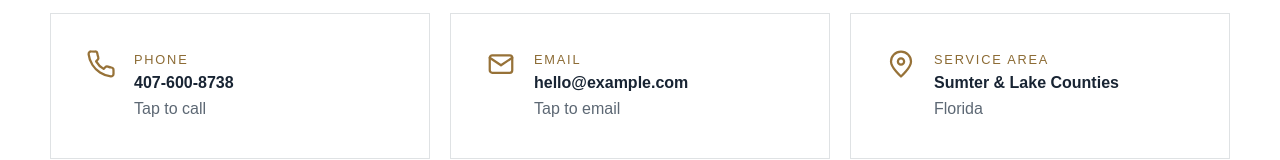
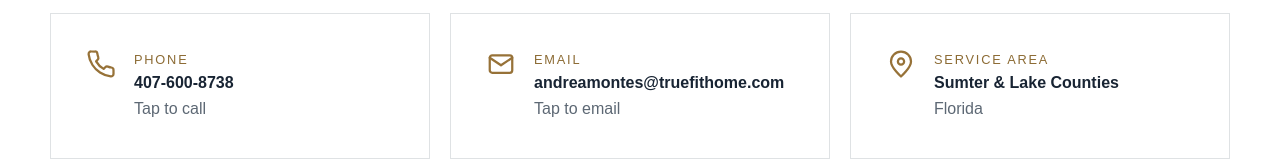
Before and after one commit to andre83411/truefit-home-improvements, a Next.js app: page /contact in a window 1280 px wide. Shown: the part 680-840 px from the top of the page. Built offline with nearby package versions, Linux system fonts and the light colour scheme; no server answers.

Commit message:
Update business email address

```diff
--- a/app/contact/page.tsx
+++ b/app/contact/page.tsx
@@ -1,3 +1,3 @@
 import type { Metadata } from "next"; import Link from "next/link"; import { Shell } from "@/components/Shell"; import { PageHero } from "@/components/PageHero"; import { Mail, Phone, Pin, Arrow } from "@/components/icons";
 export const metadata:Metadata={title:"Contact TrueFit Home Improvements",description:"Contact TrueFit Home Improvements for handyman and small home improvement projects in Sumter and Lake Counties, Florida."};
-export default function Contact(){return <Shell><PageHero eyebrow="CONTACT" title="Let’s talk about what your home needs.">Call, email, or send a quote request. We’ll get back to you as soon as we can during normal business hours.</PageHero><section className="section"><div className="container contact-grid"><a href="tel:+14076008738"><Phone/><span><small>PHONE</small><b>407-600-8738</b><em>Tap to call</em></span></a><a href="mailto:hello@example.com"><Mail/><span><small>EMAIL</small><b>hello@example.com</b><em>Tap to email</em></span></a><div><Pin/><span><small>SERVICE AREA</small><b>Sumter &amp; Lake Counties</b><em>Florida</em></span></div></div><div className="container contact-banner"><div><span className="eyebrow gold">THE FASTEST WAY TO START</span><h2>Send your project details and photos online.</h2></div><Link className="button button-gold" href="/request-a-quote">Request a Quote <Arrow/></Link></div></section></Shell>}
+export default function Contact(){return <Shell><PageHero eyebrow="CONTACT" title="Let’s talk about what your home needs.">Call, email, or send a quote request. We’ll get back to you as soon as we can during normal business hours.</PageHero><section className="section"><div className="container contact-grid"><a href="tel:+14076008738"><Phone/><span><small>PHONE</small><b>407-600-8738</b><em>Tap to call</em></span></a><a href="mailto:andreamontes@truefithome.com"><Mail/><span><small>EMAIL</small><b>andreamontes@truefithome.com</b><em>Tap to email</em></span></a><div><Pin/><span><small>SERVICE AREA</small><b>Sumter &amp; Lake Counties</b><em>Florida</em></span></div></div><div className="container contact-banner"><div><span className="eyebrow gold">THE FASTEST WAY TO START</span><h2>Send your project details and photos online.</h2></div><Link className="button button-gold" href="/request-a-quote">Request a Quote <Arrow/></Link></div></section></Shell>}
--- a/app/layout.tsx
+++ b/app/layout.tsx
@@ -1,4 +1,4 @@
 import type { Metadata } from "next"; import "./globals.css";
 export const metadata: Metadata = { metadataBase:new URL(process.env.NEXT_PUBLIC_SITE_URL||"https://www.example.com"), title:{default:"TrueFit Home Improvements | Handyman Services in Sumter & Lake Counties",template:"%s | TrueFit Home Improvements"}, description:"Locally owned handyman and small home improvement services for homeowners and property managers in Sumter and Lake Counties, Florida.", icons:{icon:"/favicon.svg"}, openGraph:{title:"TrueFit Home Improvements",description:"Quality improvements. Lasting results. Serving Sumter and Lake Counties, Florida.",type:"website",locale:"en_US",images:[{url:"/og.png",width:1536,height:910,alt:"TrueFit Home Improvements — Quality Improvements. Lasting Results."}]},twitter:{card:"summary_large_image",title:"TrueFit Home Improvements",description:"Quality improvements. Lasting results. Serving Sumter and Lake Counties, Florida.",images:["/og.png"]}, robots:{index:true,follow:true} };
-const schema={"@context":"https://schema.org","@type":"HomeAndConstructionBusiness","name":"TrueFit Home Improvements","description":"Handyman and small home improvement services in Sumter and Lake Counties, Florida.","url":"https://www.example.com","telephone":"+1-407-600-8738","email":"hello@example.com","areaServed":["Wildwood, FL","The Villages, FL","Lady Lake, FL","Fruitland Park, FL","Leesburg, FL","Bushnell, FL","Sumter County, FL","Lake County, FL"],"priceRange":"$$"};
+const schema={"@context":"https://schema.org","@type":"HomeAndConstructionBusiness","name":"TrueFit Home Improvements","description":"Handyman and small home improvement services in Sumter and Lake Counties, Florida.","url":"https://www.example.com","telephone":"+1-407-600-8738","email":"andreamontes@truefithome.com","areaServed":["Wildwood, FL","The Villages, FL","Lady Lake, FL","Fruitland Park, FL","Leesburg, FL","Bushnell, FL","Sumter County, FL","Lake County, FL"],"priceRange":"$$"};
 export default function RootLayout({children}:{children:React.ReactNode}){return <html lang="en"><body>{children}<script type="application/ld+json" dangerouslySetInnerHTML={{__html:JSON.stringify(schema)}}/></body></html>}
--- a/app/request-a-quote/page.tsx
+++ b/app/request-a-quote/page.tsx
@@ -1,3 +1,3 @@
 import type { Metadata } from "next"; import { Shell } from "@/components/Shell"; import { PageHero } from "@/components/PageHero"; import { QuoteForm } from "@/components/QuoteForm"; import { Mail, Phone } from "@/components/icons";
 export const metadata:Metadata={title:"Request a Home Improvement Quote",description:"Request a quote for handyman or small home improvement work in Sumter or Lake County, Florida."};
-export default function Quote(){return <Shell><PageHero eyebrow="REQUEST A QUOTE" title="Tell us about your project.">Share the basics below. We’ll review your request and follow up to discuss scope, availability, and next steps.</PageHero><section className="section"><div className="container quote-layout"><div><h2>Project details</h2><p>Fields marked with an asterisk are required.</p><QuoteForm/></div><aside className="contact-card"><span className="eyebrow gold">PREFER TO TALK?</span><h2>Reach out directly.</h2><a href="tel:+14076008738"><Phone/><span><small>CALL US</small>407-600-8738</span></a><a href="mailto:hello@example.com"><Mail/><span><small>EMAIL US</small>hello@example.com</span></a><hr/><p><b>What happens next?</b></p><ol><li>We review your project details.</li><li>We contact you with questions or next steps.</li><li>If it looks like a fit, we discuss scheduling.</li></ol></aside></div></section></Shell>}
+export default function Quote(){return <Shell><PageHero eyebrow="REQUEST A QUOTE" title="Tell us about your project.">Share the basics below. We’ll review your request and follow up to discuss scope, availability, and next steps.</PageHero><section className="section"><div className="container quote-layout"><div><h2>Project details</h2><p>Fields marked with an asterisk are required.</p><QuoteForm/></div><aside className="contact-card"><span className="eyebrow gold">PREFER TO TALK?</span><h2>Reach out directly.</h2><a href="tel:+14076008738"><Phone/><span><small>CALL US</small>407-600-8738</span></a><a href="mailto:andreamontes@truefithome.com"><Mail/><span><small>EMAIL US</small>andreamontes@truefithome.com</span></a><hr/><p><b>What happens next?</b></p><ol><li>We review your project details.</li><li>We contact you with questions or next steps.</li><li>If it looks like a fit, we discuss scheduling.</li></ol></aside></div></section></Shell>}
--- a/components/Footer.tsx
+++ b/components/Footer.tsx
@@ -1,2 +1,2 @@
 import Link from "next/link"; import { Mail, Phone, Pin } from "./icons";
-export function Footer(){return <footer className="footer"><div className="container footer-grid"><div><Link className="brand brand-light" href="/"><span className="brand-mark">TF</span><span><b>TRUEFIT</b><small>HOME IMPROVEMENTS</small></span></Link><p>Practical improvements, careful workmanship, and friendly local service for homes across Sumter and Lake Counties.</p></div><div><h2>Explore</h2><Link href="/services">Services</Link><Link href="/service-areas">Service Areas</Link><Link href="/gallery">Gallery</Link><Link href="/request-a-quote">Request a Quote</Link></div><div><h2>Get in touch</h2><a href="tel:+14076008738"><Phone/> 407-600-8738</a><a href="mailto:hello@example.com"><Mail/> hello@example.com</a><span><Pin/> Sumter &amp; Lake Counties, FL</span></div></div><div className="container footer-bottom"><span>© {new Date().getFullYear()} TrueFit Home Improvements. All rights reserved.</span><div><Link href="/privacy">Privacy Policy</Link><Link href="/service-disclaimer">Service Disclaimer</Link></div></div></footer>}
+export function Footer(){return <footer className="footer"><div className="container footer-grid"><div><Link className="brand brand-light" href="/"><span className="brand-mark">TF</span><span><b>TRUEFIT</b><small>HOME IMPROVEMENTS</small></span></Link><p>Practical improvements, careful workmanship, and friendly local service for homes across Sumter and Lake Counties.</p></div><div><h2>Explore</h2><Link href="/services">Services</Link><Link href="/service-areas">Service Areas</Link><Link href="/gallery">Gallery</Link><Link href="/request-a-quote">Request a Quote</Link></div><div><h2>Get in touch</h2><a href="tel:+14076008738"><Phone/> 407-600-8738</a><a href="mailto:andreamontes@truefithome.com"><Mail/> andreamontes@truefithome.com</a><span><Pin/> Sumter &amp; Lake Counties, FL</span></div></div><div className="container footer-bottom"><span>© {new Date().getFullYear()} TrueFit Home Improvements. All rights reserved.</span><div><Link href="/privacy">Privacy Policy</Link><Link href="/service-disclaimer">Service Disclaimer</Link></div></div></footer>}
```
Also changed, not shown: app/privacy/page.tsx (+1 -1 lines), 1 other file (tests, documents, lock files or other folders).
